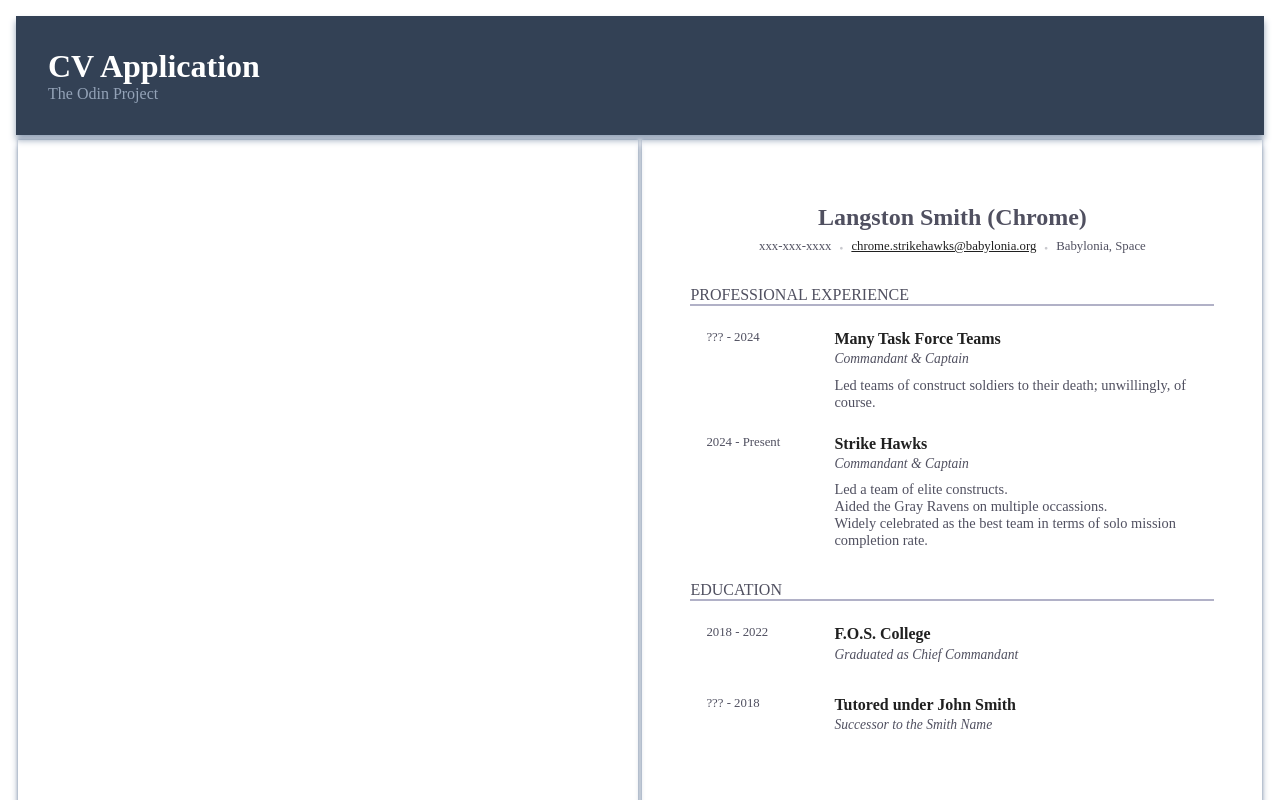
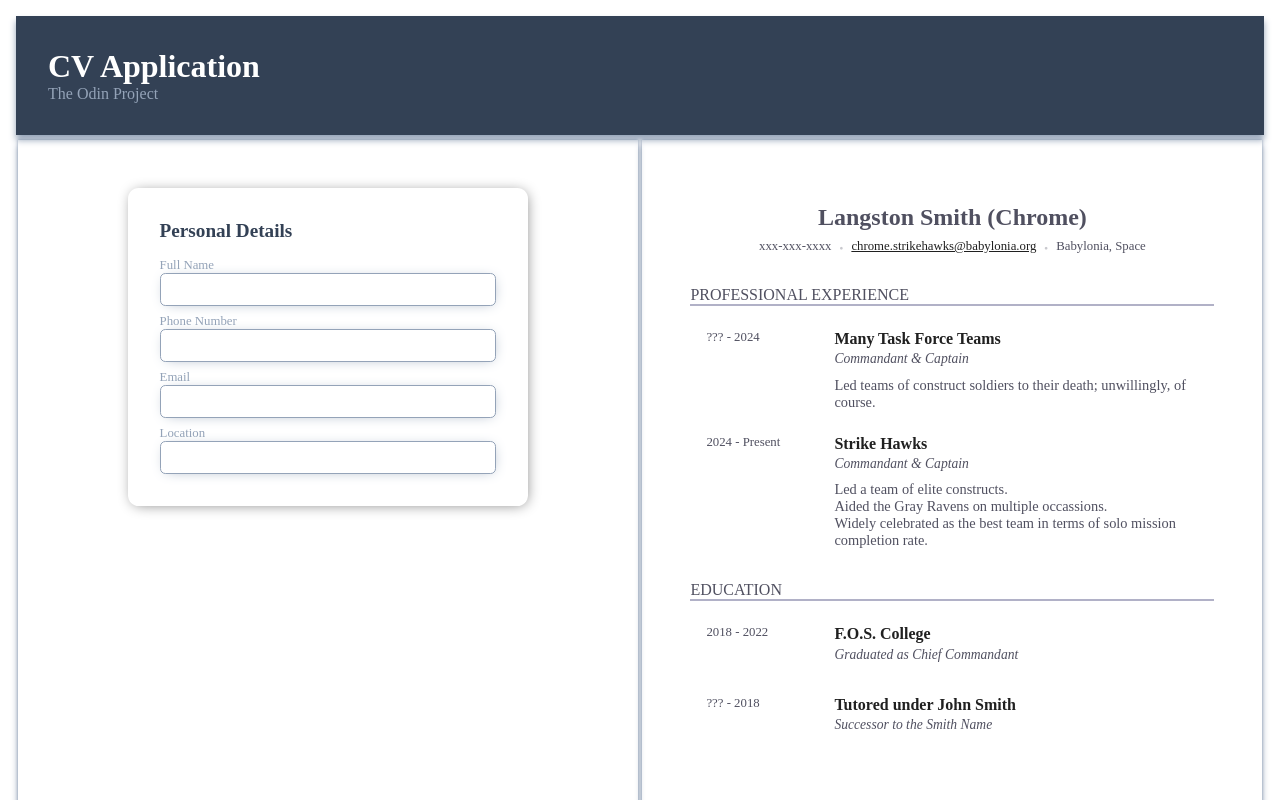
Before and after one commit to JWhales-AR/OdinCVApplication, a React (Vite) app: page / in a window 1280 px wide. Shown: the top 800 px of the page. Built offline with nearby package versions, Linux system fonts and the light colour scheme.

Commit message:
feat: Add an editor column for personal details

```diff
--- a/src/components/Editor.jsx
+++ b/src/components/Editor.jsx
@@ -1,6 +1,28 @@
+function EditorInput({name, id, labelText, inputType="text"}) {
+  return (
+      <div className="editor-input-wrapper">
+        <label htmlFor={id}>{labelText}</label>
+        <input className="editor-input" name={name} id={id} type={inputType} />
+      </div>
+  );
+}
+
+function EditorColumn() {
+  return (
+    <div className="editor-personal-details editor-column">
+      <p className="editor-column-header">Personal Details</p>
+      <EditorInput name="person_name" id="person-name" labelText="Full Name" />
+      <EditorInput name="person_phone" id="person-phone" labelText="Phone Number" />
+      <EditorInput name="person_mail" id="person-mail" labelText="Email" inputType="mail" />
+      <EditorInput name="person_location" id="person-location" labelText="Location" />
+    </div>
+  );
+}
+
 export default function Editor() {
   return (
     <section id="editor" className="editor-preview-column">
+      <EditorColumn />
     </section>
   );
 }
--- a/src/styles/Editor.css
+++ b/src/styles/Editor.css
@@ -1,2 +1,50 @@
 #editor {
 }
+
+.editor-column {
+    margin: auto;
+    max-width: 50ch;
+    padding: 2rem;
+    border-radius: 8pt;
+    box-shadow: 1pt 1pt 10pt -2pt gray;
+}
+
+.editor-column-header {
+    font-weight: 700;
+    font-size: 1.2rem;
+    color: var(--bg-header);
+    margin-bottom: 0.5rem;
+}
+
+.editor-personal-details {
+    display: flex;
+    flex-direction: column;
+    gap: 0.5rem;
+}
+
+.editor-input {
+    border: 1pt solid var(--fg-header-alter);
+    padding: 0.5rem 1rem;
+    border-radius: 4pt;
+    outline: none;
+    box-shadow: 1pt 1pt 10pt -4pt var(--fg-header-alter);
+    color: var(--bg-header);
+}
+
+.editor-input:focus {
+    border-color: var(--bg-header);
+}
+
+.editor-input-wrapper {
+    display: flex;
+    flex-direction: column;
+}
+
+.editor-input-wrapper label {
+    font-size: 0.8rem;
+    color: var(--fg-header-alter);
+}
+
+.editor-input-wrapper label:has(+ .editor-input:focus) {
+    color: var(--bg-header);
+}
```
